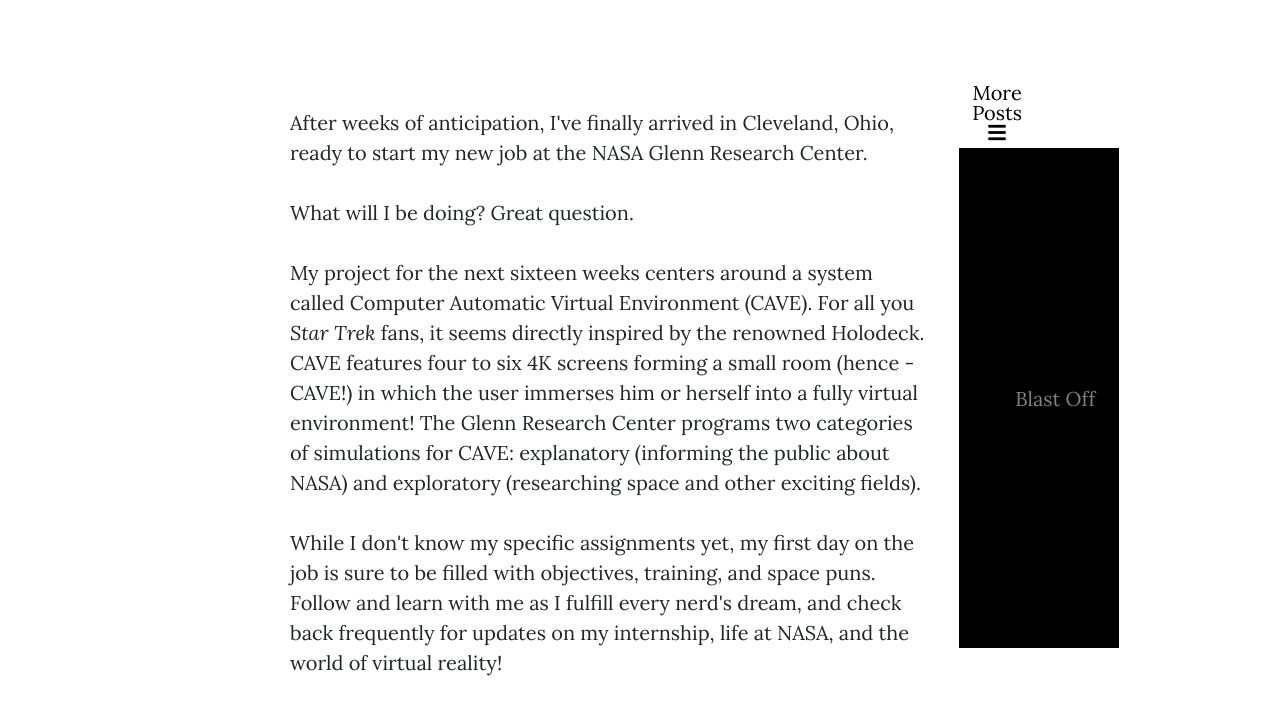
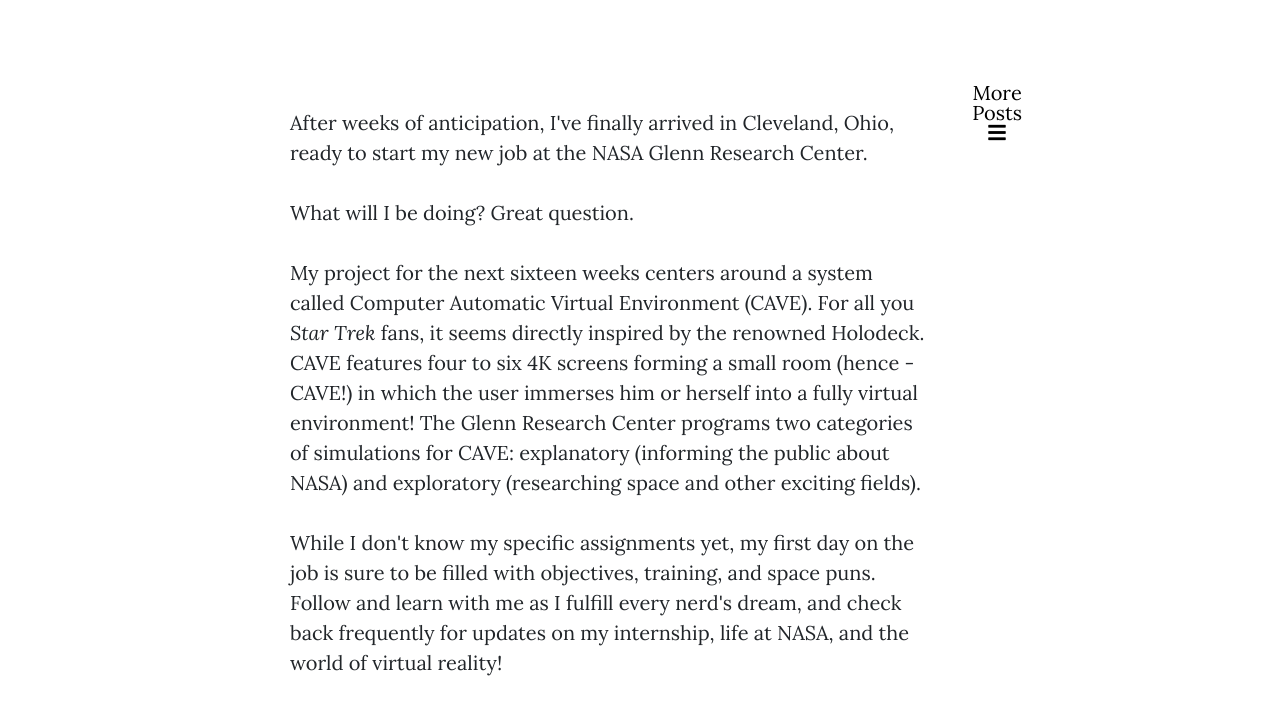
Before and after one commit to myrandaGoesToSpace/myrandaGoesToSpace.github.io, a website: page post.html in a window 1280 px wide. Shown: the part 613-1328 px from the top of the page. Drawn offline with nearby package versions, Linux system fonts and the light colour scheme.

Commit message:
Update post.html

```diff
--- a/post.html
+++ b/post.html
@@ -148,7 +148,7 @@
         More Posts
 					<i class="fas fa-bars"></i>
 				  </button>
-				  <div class="h-100 navbar navbar-right sidenav navbar-expand-md">
+				  <div class="h-100 navbar collapse navbar-collapse navbar-right sidenav navbar-expand-md">
 					<ul class="navbar-nav ml-auto">
 						<li class="nav-item">
 							<a class="nav-link" href="post.html">Blast Off</a>
```
